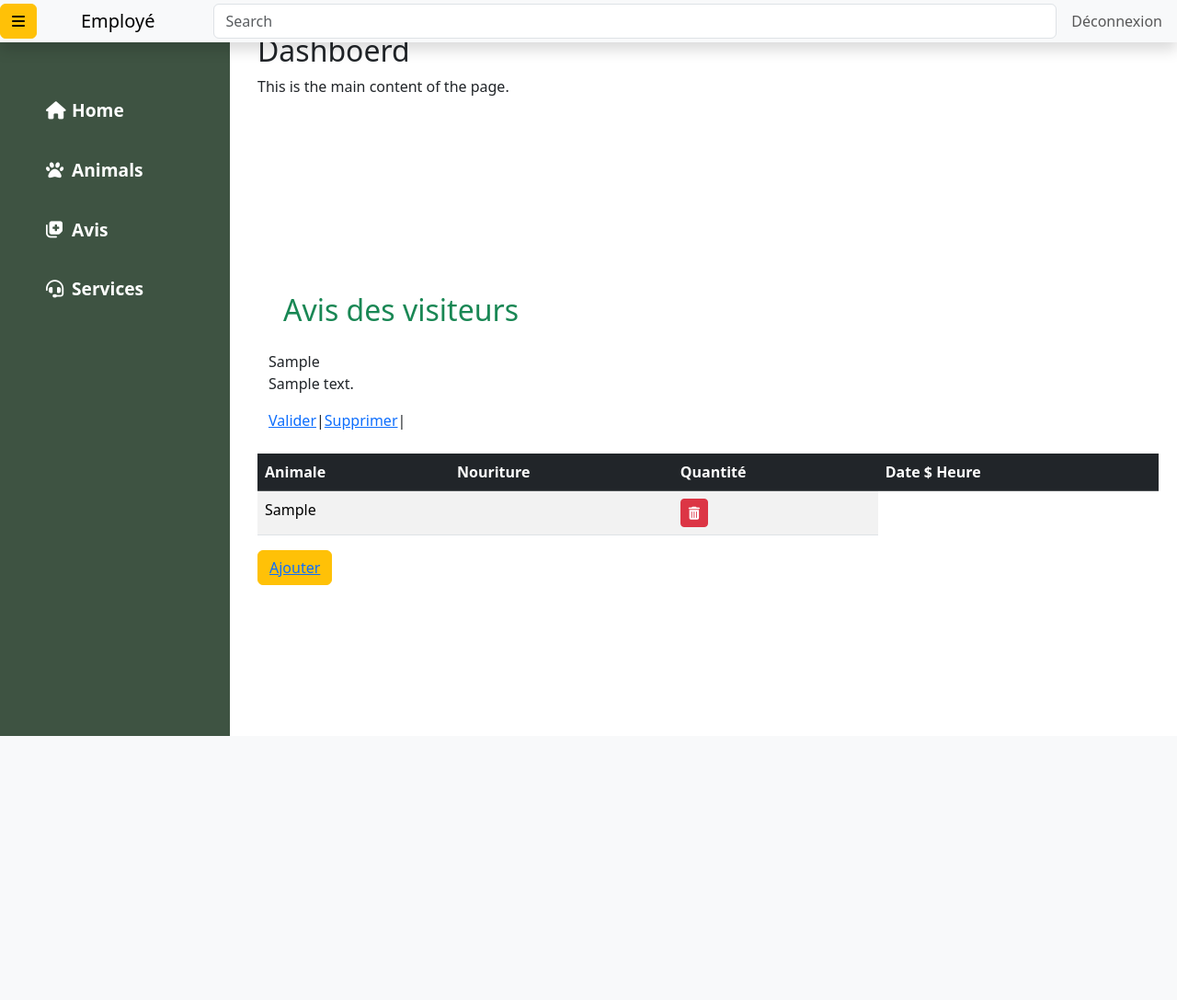
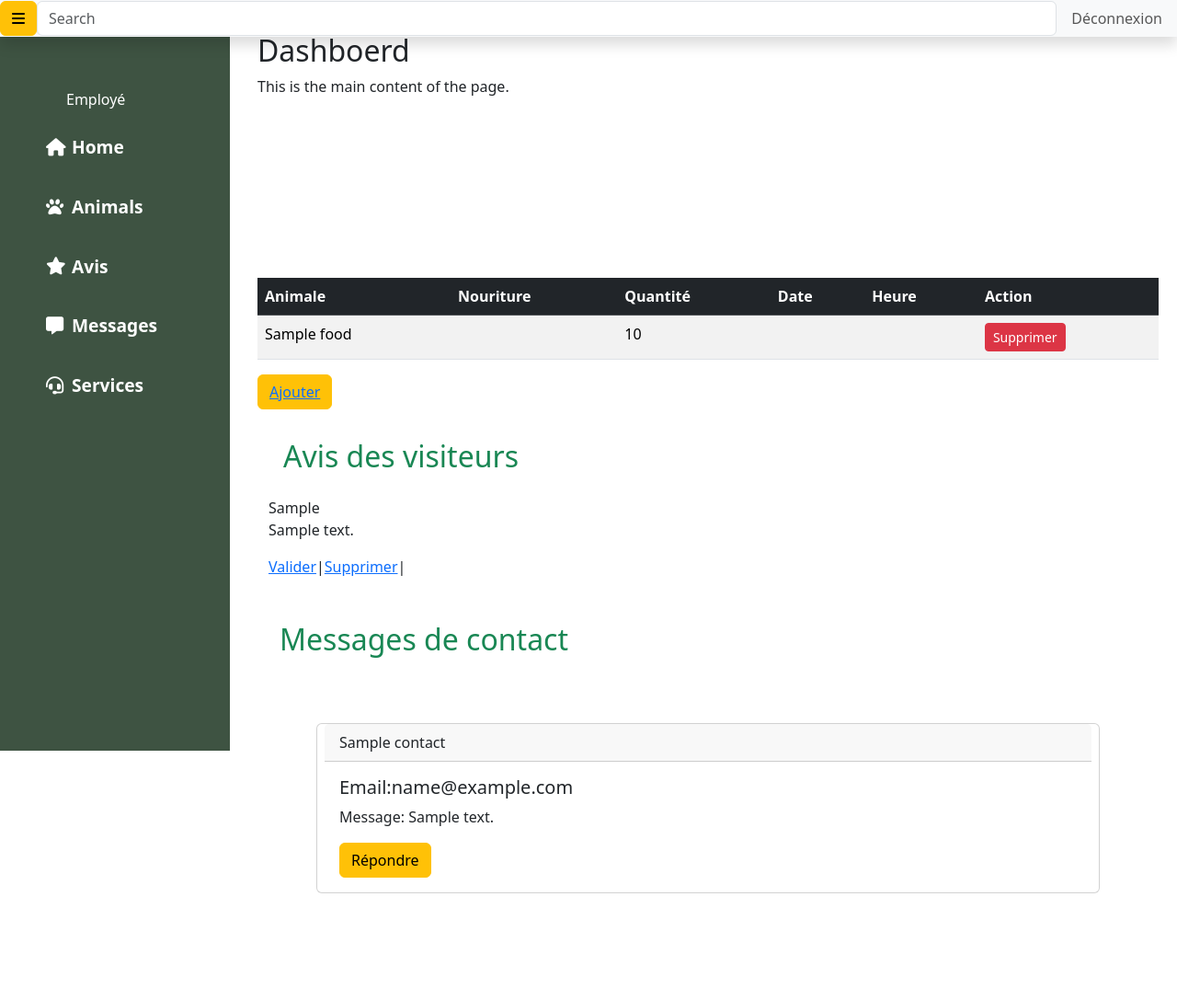
Before and after one commit to dija-prog/zoo_arcadia, a PHP site: the page made by roles/employé.php in a window 1280 px wide. Shown: the whole page at 92% size. Before the commit the page ends 800 px from the top, so only its background shows below. Run offline with PHP 8.4, Linux system fonts and the light colour scheme; the visitor is signed in with stand-in values (Sample User, id 1); tables that the repository leaves empty or names only in its code hold one stand-in row (values such as "Sample post"); data that the repository does not hold is empty; a map, chart or similar area stays blank; some libraries are stand-ins or nearby versions.

Commit message:
j'ai modifie la page employe

```diff
--- a/Accueil.php
+++ b/Accueil.php
@@ -68,7 +68,7 @@ if($_SERVER["REQUEST_METHOD"] === 'POST'){
               </a>
             </li>
             <li class="nav-item">
-              <a class="nav-link " href="#contact.php"> Contact </a>
+              <a class="nav-link " href="./contact.php"> Contact </a>
             </li>
           </ul>
         </div>
--- a/Assets/css/admin.css
+++ b/Assets/css/admin.css
@@ -51,3 +51,10 @@ text-decoration: none;
     width: 50%;
     margin: 20px;
 }
+
+/* style de la page employé */
+
+#message .card{
+    height: 100%;
+
+}
--- a/Assets/js/admin.js
+++ b/Assets/js/admin.js
@@ -14,7 +14,7 @@ document.addEventListener("DOMContentLoaded",() => {
 // suprimer un utilisateur
 
 function confirmationSup(){
-    if(confirm("Ëtes vous sûr de vouloir supprimer cet utilisateur  ?")){
+    if(confirm("Ëtes vous sûr de vouloir supprimer  ?")){
         console.log("utilisateur supprimé.");
         alert ("l'utilisateur a été supprimé avec succés")
 
--- a/roles/employé.php
+++ b/roles/employé.php
@@ -5,8 +5,20 @@ if(!isset($_SESSION['username']) || $_SESSION['role'] !='2'){
     header('location:connexion.php');
     exit;
 }
+$message=[];
+try {
 
+    //récuperer les données contact
 
+    $req = "SELECT * FROM  contact  ";
+    $stmt = $bdd->prepare($req);
+    $stmt->execute();
+
+    $messages = $stmt->fetchAll(PDO::FETCH_ASSOC);
+
+} catch (Exception $e) {
+    echo "erreur:" . $e->getMessage();
+}
 
 ?>
 
@@ -15,8 +27,8 @@ if(!isset($_SESSION['username']) || $_SESSION['role'] !='2'){
 <head>
     <meta charset="UTF-8">
     <meta name="viewport" content="width=device-width, initial-scale=1.0">
+    <link rel="stylesheet" href="../Assets/Bootstraps/css/bootstrap.min.css">
     <link rel="stylesheet" href="../Assets/css/admin.css">
-    <link rel="stylesheet" href="../Assets/Bootstraps/css/bootstrap.min.css">
     <link rel="stylesheet" href="https://cdnjs.cloudflare.com/ajax/libs/font-awesome/6.6.0/css/all.min.css" integrity="sha512-Kc323vGBEqzTmouAECnVceyQqyqdsSiqLQISBL29aUW4U/M7pSPA/gEUZQqv1cwx4OnYxTxve5UMg5GT6L4JJg==" crossorigin="anonymous" referrerpolicy="no-referrer" />
     <script src="https://cdn.jsdelivr.net/npm/chart.js"></script>
     <title>employé</title>
@@ -26,7 +38,6 @@ if(!isset($_SESSION['username']) || $_SESSION['role'] !='2'){
         <div class=" d-flex align-items-center">
         <!-- Toggle Button -->
         <button  id="toggle-btn" class="btn btn-warning " onclick="toggleSidebar()"> <i class="fas fa-bars"></i></button>
-        <a class="navbar-brand col-sm-3 col-md-2 py-2 px-5" href="admin.php">Employé</a>
     </div>
     <input class="form-control form-control-dark w-100" type="text" placeholder="Search" aria-label="Search">
     <ul class="navbar-nav px-3">
@@ -39,18 +50,28 @@ if(!isset($_SESSION['username']) || $_SESSION['role'] !='2'){
 <!-- Sidebar -->
 <div id="sidebar" class="sidebar">
     <nav class="nav flex-column p-4 mt-5 ">
+        <a class="navbar-brand col-sm-3 col-md-2 py-2 px-5" href="">Employé</a>
+        <!-- <?php htmlspecialchars($User['nom'])?>
+        <?php htmlspecialchars($User['username'])?> -->
+
         <a href="../Accuiel.php" class="nav-link d-flex align-items-center">
             <i class="fas fa-home"></i>
             <span class="ms-2 nav-link-text">Home</span>
         </a>
 
-        <a href="#animaletable" class="nav-link d-flex align-items-center">
+        <a href="#animals" class="nav-link d-flex align-items-center">
             <i class="fas fa-paw"></i>
             <span class="ms-2 nav-link-text">Animals</span>
         </a>
-        <a href="#Rapport" class="nav-link d-flex align-items-center">
-            <i class="fas fa-notes-medical"></i>
+        <a href="#avis" class="nav-link d-flex align-items-center">
+            <i class="fas fa-star"></i>
             <span class="ms-2 nav-link-text">Avis</span>
+        </a>
+
+
+        <a href="#messages" class="nav-link d-flex align-items-center">
+            <i class="fas fa-message"></i>
+            <span class="ms-2 nav-link-text">Messages</span>
         </a>
 
         <a href="#services" class="nav-link d-flex align-items-center">
@@ -66,22 +87,67 @@ if(!isset($_SESSION['username']) || $_SESSION['role'] !='2'){
 <div id="mainContent" class="main-content mt-3" >
     <h2>Dashboerd</h2>
     <p>This is the main content of the page.</p>
-        <!-- afficher le graphique -->
-        <?php
-
-
-        ?>
-
+    <!-- afficher le graphique de poids des animaux -->
 
     <div class="chart-container">
 
         <canvas id="barCanvas" aria-label="chart" role="img"></canvas>
     </div>
+        <!-- tableaux nouriture des animaux -->
+
+<?php
+
+try{
+    $stmt = $bdd->prepare("SELECT * FROM food ");
+    $stmt->execute();
+    $foods= $stmt->fetchAll(PDO::FETCH_ASSOC);
+}catch (PDOException $e){
+        echo"Ereeur:" .$e->getMessage();
+}
+?>
 
 
 
-        <!-- Tableux d'utilisateur -->
+    <section id=animals>
+        <table class="table table-striped ">
+            <thead class="table-dark">
 
+            <tr>
+                <th>Animale</th>
+                <th>Nouriture</th>
+                <th>Quantité</th>
+                <th>Date  </th>
+                <th>Heure </th>
+                <th>Action</th>
+
+
+            </tr>
+            </thead>
+            <tbody>
+            <?php
+
+            ?>
+            <tr>
+                <?php foreach( $foods as $food) {?>
+                <td><?php echo htmlspecialchars( $food['animal_nom']) ?></td>
+                <td><?php echo htmlspecialchars($food['foodType']) ?></td>
+                <td><?php echo htmlspecialchars($food['quantite']) ?></td>
+                <td><?php echo htmlspecialchars($food['Date']) ?></td>
+                <td><?php echo htmlspecialchars($food['Heure']) ?></td>
+
+                <td>
+                    <a href="../CRUD/supprimer.php?id_food=<?=$food['id_food']?>" onclick="return confirm('Ëtes vous sûr de vouloir supprimer ?')"  id="sup" class="btn btn-danger btn-sm">Supprimer</i></a>
+                </td>
+            </tr>
+            <?php } ?>
+            </tbody>
+        </table>
+        <button id="animalBtn" class=" btn btn-warning mb-3 " >
+            <a href="../CRUD/add_animalFood.php"> Ajouter </a>
+        </button>
+    </section>
+
+        <!-- gérer l'avis des visiteurs -->
     <section id="Avis" class="container ml-5 mb-4">
         <h2 class="text-success p-3">Avis des visiteurs</h2>
         <?php
@@ -93,44 +159,34 @@ if(!isset($_SESSION['username']) || $_SESSION['role'] !='2'){
             echo "<div>";
             echo "<stong>". htmlspecialchars($avis['pseudo'])."</stong>";
             echo "<p>". htmlspecialchars($avis['commentaire'])."</p>";
-            echo "<a href='valider_avis.php?avis_id=".$avis['avis_id']."'>Valider</a>|";
+            echo "<a  href='valider_avis.php?avis_id=".$avis['avis_id']."'>Valider</a>|";
             echo "<a href='supprimer_avis.php?avis_id=".$avis['avis_id']."'>Supprimer</a>|";
             echo"</div>";
         }
         ?>
+    <!-- gérer les messages des visiteur -->
+
+    <section id= messages class="container my-5 ">
+        <h2 class=" text-success mb-4 ">Messages de contact</h2>
+        <div class="cards row g-3 p-5 mb-4">
+            <div class="card h-100 ">
+                <?php foreach ($messages as $message){ ?>
+                    <div class="card-header">
+                        <?php echo htmlspecialchars($message['titre']);?>
+                    </div>
+                    <div class="card-body">
+                        <h5 class="card-title">Email:<?php echo htmlspecialchars($message['email']); ?></h5>
+                        <p class="card-text">Message: <?php echo htmlspecialchars($message['description']); ?></p>
+                        <a href="#" class="btn btn-warning">Répondre</a>
+                    </div>
+                <?php } ?>
+            </div>
+        </div>
     </section>
-        <table class="table table-striped ">
-            <thead class="table-dark">
-            <tr>
-                <th>Animale</th>
-                <th>Nouriture</th>
-                <th>Quantité</th>
-                <th>Date $ Heure</th>
+    <script src="../Assets/js/admin.js"></script>
+    <script src="../Assets/Bootstraps/js/bootstrap.min.js"></script>
+    <script src="../Assets/Bootstraps/js/bootstrap.bundle.js"></script>
 
-            </tr>
-            </thead>
-            <tbody>
-            <?php
-
-            ?>
-            <tr>
-                <td><?php echo htmlspecialchars( $avis['pseudo']) ?></td>
-                <td><?php echo htmlspecialchars($avis['comentaire']) ?></td>
-
-                <td><a href="../CRUD/supprimer.php?username=<?=$User['username']?>" onclick="return confirm('Ëtes vous sûr de vouloir supprimer cet utilisateur  ?')" class="btn btn-danger btn-sm"><i class="fas fa-trash-alt"></i></a></td>
-            </tr>
-            <?php  ?>
-            </tbody>
-        </table>
-
-        <!-- bouton ajouter un utilisateur  -->
-        <button id="userBtn" class=" btn btn-warning mb-3 " >
-            <a href="../CRUD/add_user.php"> Ajouter </a>
-        </button>
-    <section>
-    <section>
-
-
-    </section>
+</body>
 </body>
 </html>
--- a/roles/valider_avis.php
+++ b/roles/valider_avis.php
@@ -1,9 +1,9 @@
 <?php
 require('../includes/database.php');
 
-ini_set('display_errors', 1);
-ini_set('display_startup_errors', 1);
-error_reporting(E_ALL);
+// ini_set('display_errors', 1);
+// ini_set('display_startup_errors', 1);
+// error_reporting(E_ALL);
 
 if (isset($_GET['avis_id'])){
     $avis_id = (int)$_GET['avis_id'];
```
Also changed, not shown: CRUD/add_animalFood.php (added, +98 -0 lines), CRUD/supprimer.php (+25 -0 lines), contact.php (+27 -15 lines), roles/admin.php (+11 -11 lines). Lines whose indentation alone changed are shown as unchanged.
